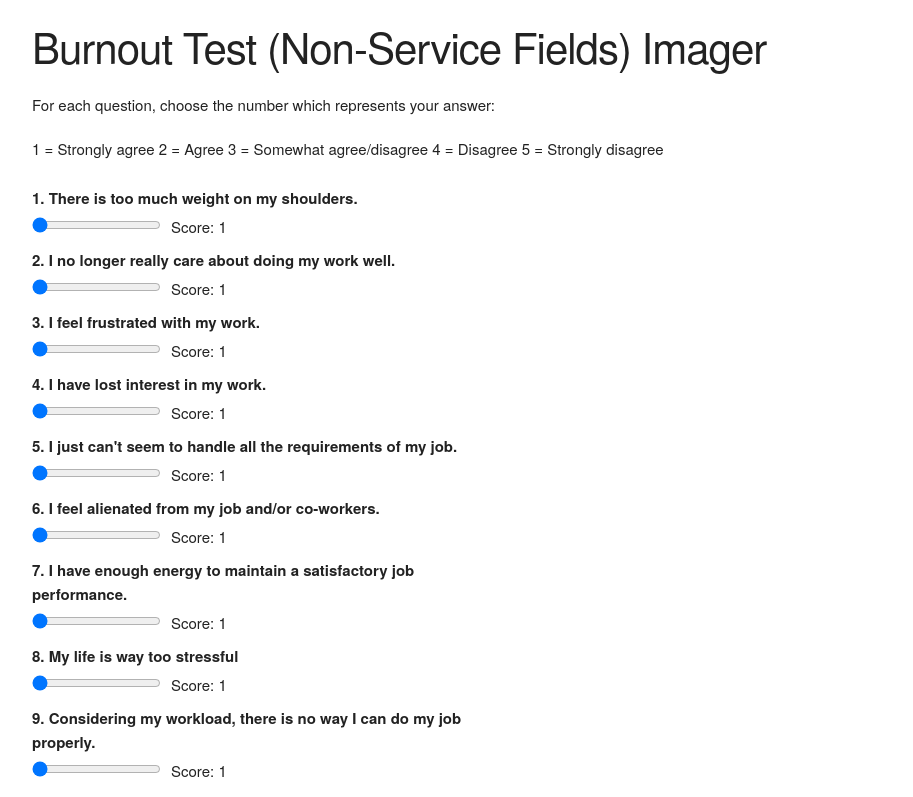
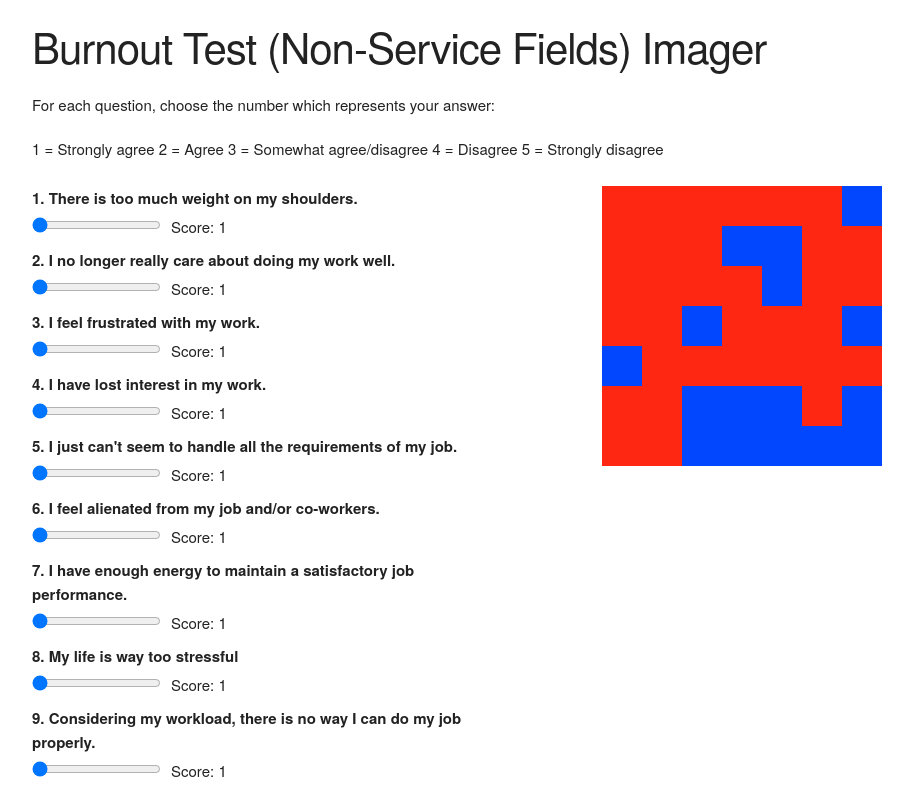
Before and after one commit to jwworth/survey-image, a React (Create React App) app: page / in a window 1280 px wide. Shown: the top 797 px of the page, without its empty margins (128-1041 px from the left). Built offline with nearby package versions, Linux system fonts and the light colour scheme.

Commit message:
Reverse colors as needed

```diff
--- a/src/App.js
+++ b/src/App.js
@@ -17,7 +17,7 @@ class App extends Component {
         [1, 1, 1, 1, 1, 1, 1],
         [1, 1, 1, 1, 1, 1, 1],
         [1, 1, 1, 1, 1, 1, 1],
-        [1, 1, 1, 1, 1, 1, 1],
+        [1, 1, 1, 5, 5, 5, 5],
       ],
     };
   }
@@ -157,23 +157,47 @@ const ScoreForm = withFormik({
 })(InnerScoreForm);
 
 const ScoreTable = props => {
-  const colors = ['#880000', '#A80000', '#C80000', '#E80000', '#FF0000'];
+  const color = (score, trIndex, tdIndex) => {
+    let colors = ['#fe2812', '#a7194b', '#8600af', '#3d01a4', '#0246fe'];
+
+    const positionString = [trIndex, tdIndex].join('');
+    switch (positionString) {
+      case '06':
+      case '13':
+      case '14':
+      case '24':
+      case '32':
+      case '36':
+      case '40':
+      case '52':
+      case '53':
+      case '54':
+      case '56':
+      case '62':
+        colors.reverse();
+        break;
+      default:
+        break;
+    }
+
+    return colors[score];
+  };
 
   const scoreRow = scoreTree => {
-    return scoreTree.map((row, index) => {
-      return <tr key={index}>{scoreCells(row)}</tr>;
+    return scoreTree.map((row, trIndex) => {
+      return <tr key={trIndex}>{scoreCells(row, trIndex)}</tr>;
     });
   };
 
-  const scoreCells = row => {
-    return row.map((score, index) => {
+  const scoreCells = (row, trIndex) => {
+    return row.map((score, tdIndex) => {
       return (
         <td
-          key={index}
+          key={tdIndex}
           style={{
-            background: colors[score - 1],
-            height: '100px',
-            width: '100px',
+            background: color(score - 1, trIndex, tdIndex),
+            height: '40px',
+            width: '40px',
           }}
         />
       );
@@ -184,9 +208,8 @@ const ScoreTable = props => {
     <table
       style={{
         margin: '0 auto',
-        border: '2px solid black',
-        width: '700px',
-        height: '700px',
+        width: '280x',
+        height: '280px',
       }}
     >
       <tbody>
```
